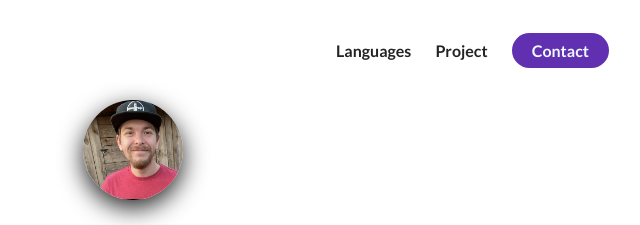
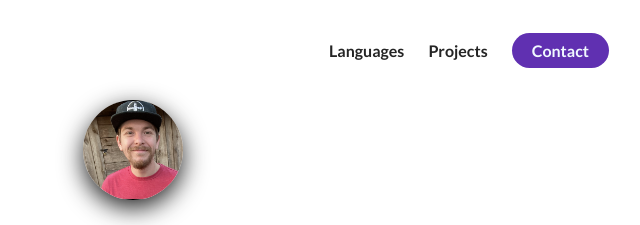
Before and after one commit to Casey3119/E--Portfolio__Template--Project, a plain HTML site: page index.html in a window 1280 px wide. Shown: the top 225 px of the page, 507-1147 px from the left. Drawn offline with Linux system fonts and the light colour scheme.

Commit message:
E-Portfolio s

```diff
--- a/index.html
+++ b/index.html
@@ -28,7 +28,7 @@
             <a
               href="#projects"
               class="nav__link--anchor link__hover-effect link__hover-effect--black"
-              >Project</a
+              >Projects</a
             >
           </li>
           <li class="nav__link">
```
